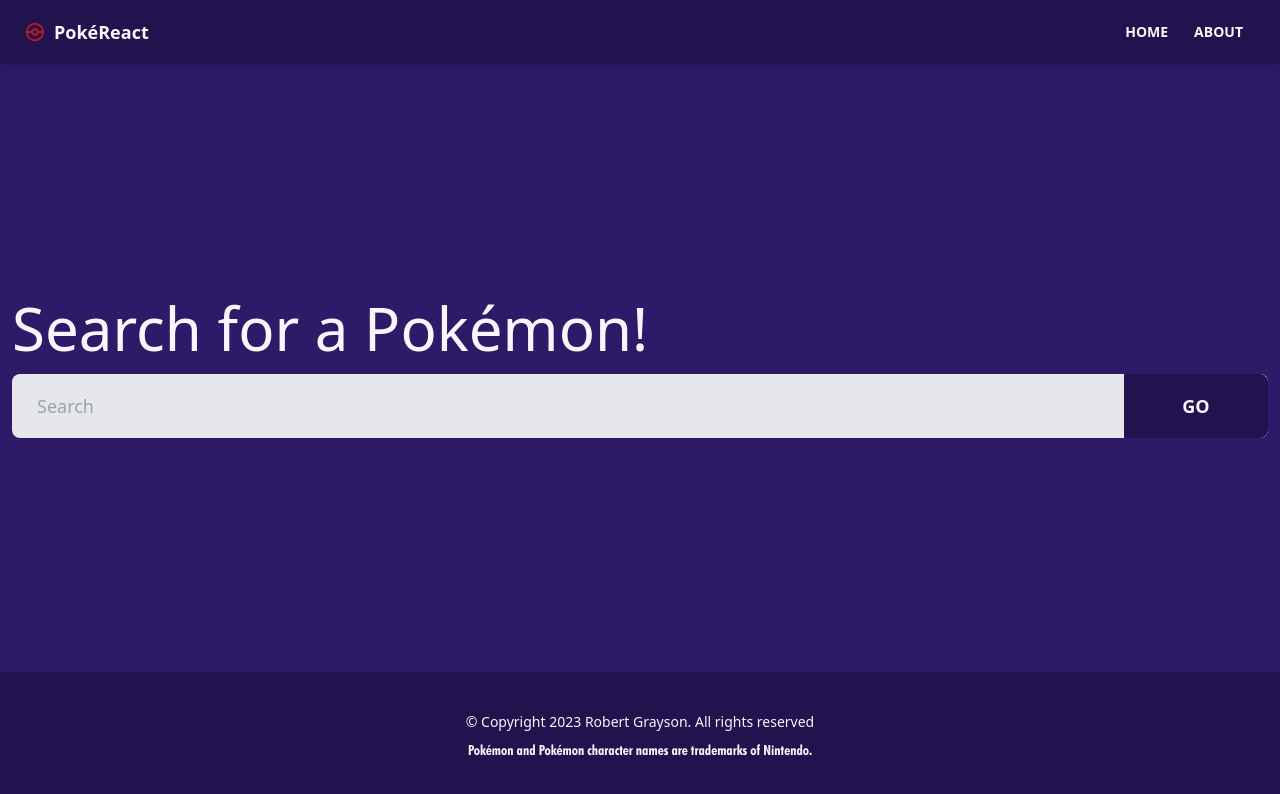
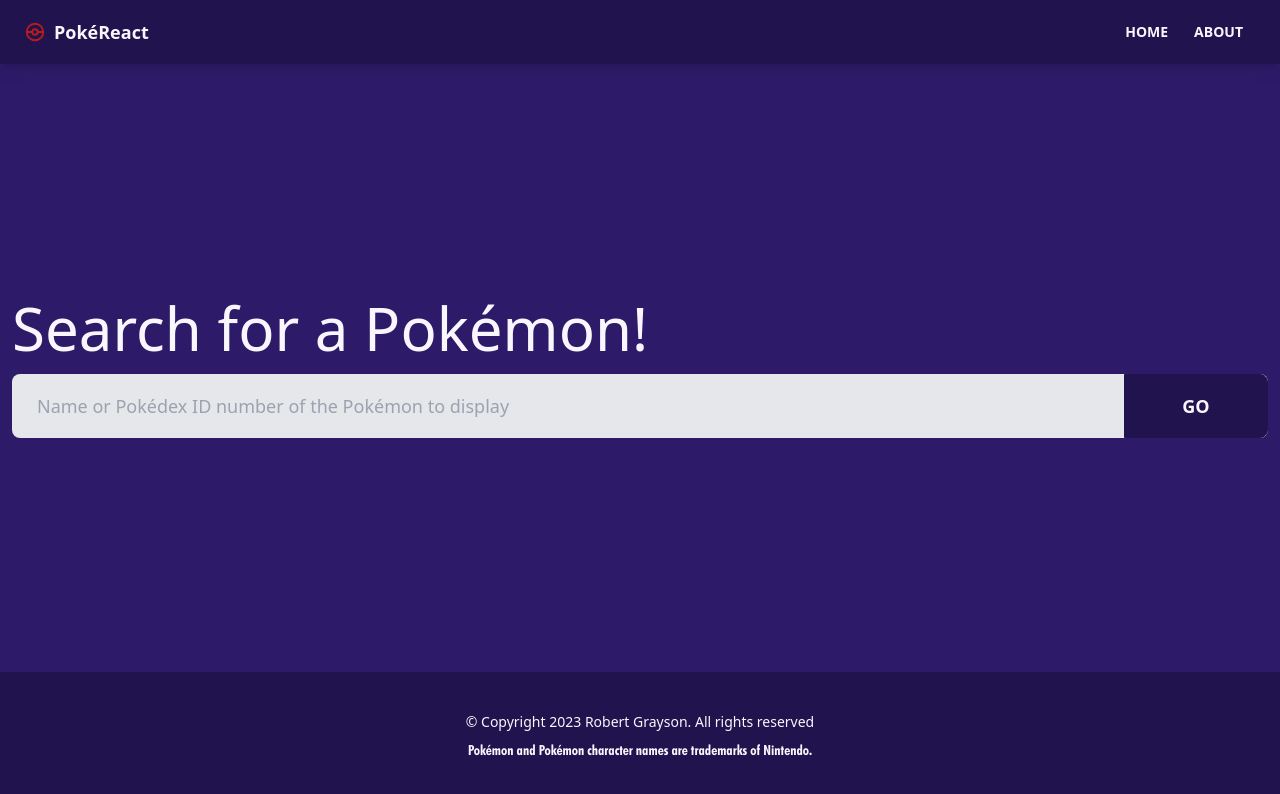
Before and after one commit to hummus-erectus/Poke_app, a React (Vite) app: page / in a window 1280 px wide. Shown: the top 794 px of the page. Built offline with nearby package versions, Linux system fonts and the light colour scheme.

Commit message:
Update PokeSearch.jsx
Added more specific placeholder for improved UX

```diff
--- a/src/components/PokeSearch.jsx
+++ b/src/components/PokeSearch.jsx
@@ -120,7 +120,7 @@ export default function PokeAPI() {
                   <input
                       type="text"
                       className="w-full pr-40 bg-gray-200 input input-lg text-black"
-                      placeholder="Search"
+                      placeholder="Name or Pokédex ID number of the Pokémon to display"
                       value={text}
                       onChange={handleChange}
                   />
```
